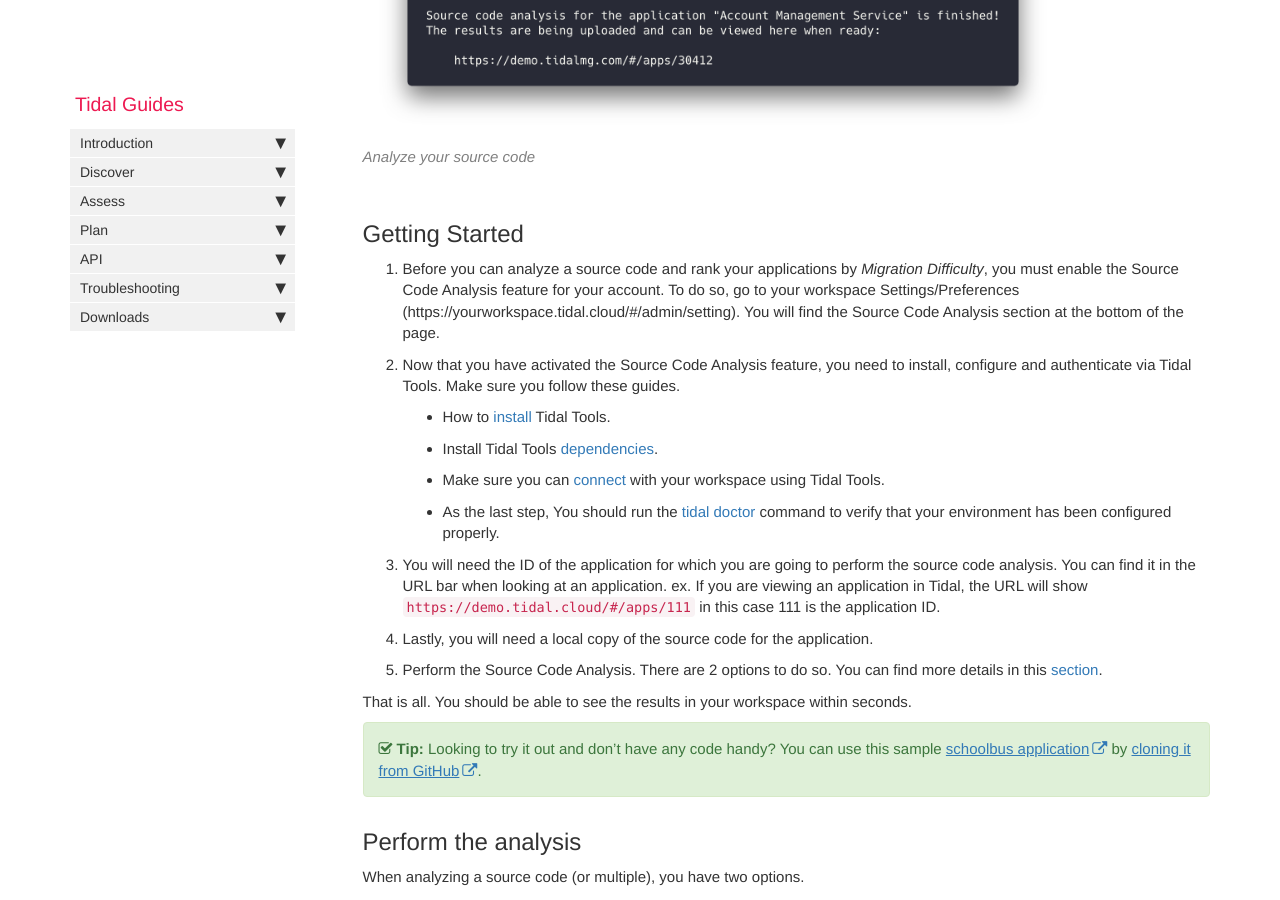
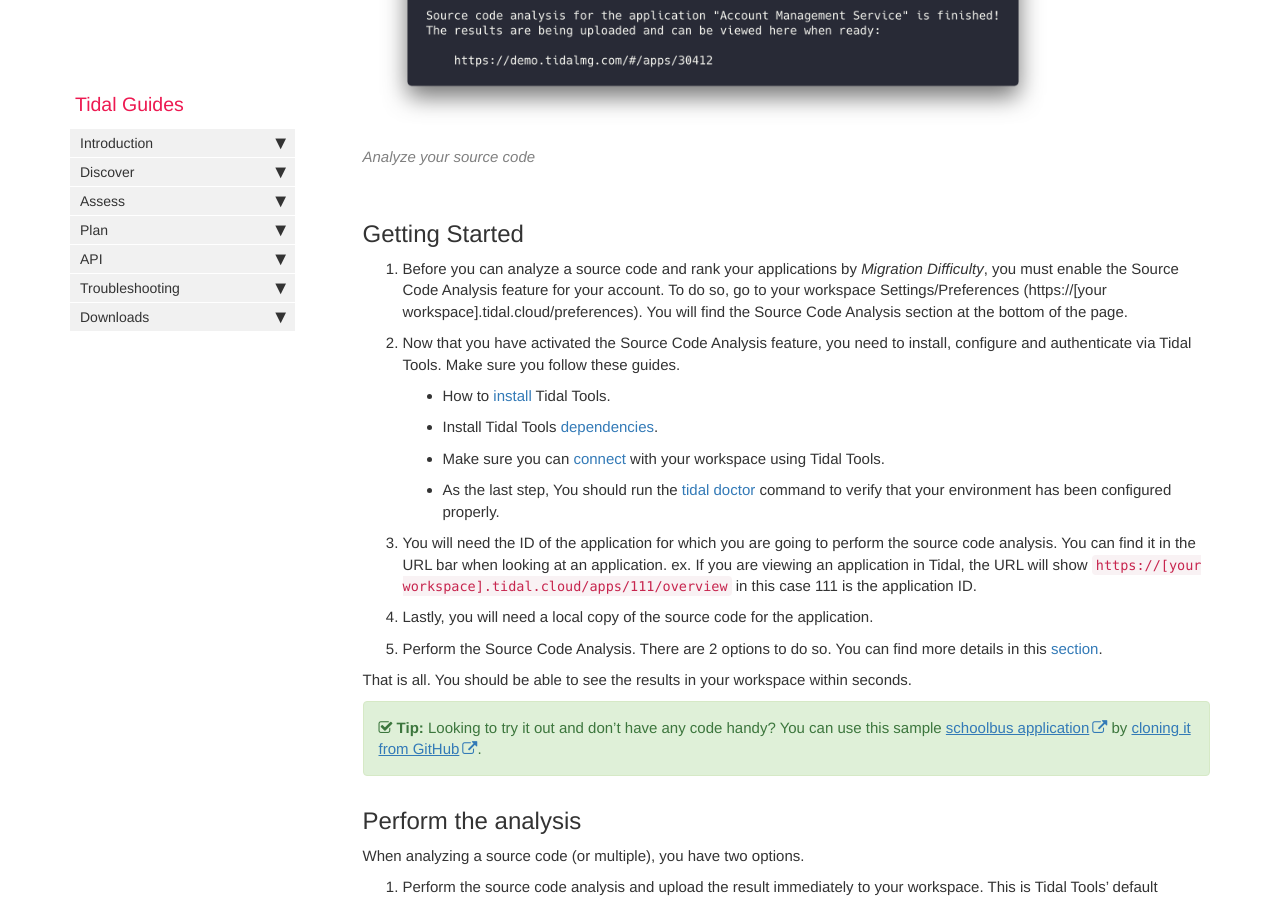
Before and after one commit to tidalmigrations/tidalmigrations.github.io, a Jekyll site: the page built from pages/tidal tools/sourcecode.md, in a window 1280 px wide and 900 px high, scrolled down 1623 px. Built offline with Jekyll 4.4.1, drawn with Linux system fonts in a browser that asks for light colours; nearby versions of some CDN libraries; comment, search, counter and statistics services are not loaded.

Commit message:
Updated analyze source code page

```diff
--- a/pages/tidal tools/sourcecode.md
+++ b/pages/tidal tools/sourcecode.md
@@ -50,7 +50,7 @@ Try it out!
 
 ## Getting Started
 
-1. Before you can analyze a source code and rank your applications by *Migration Difficulty*, you must enable the Source Code Analysis feature for your account. To do so, go to your workspace Settings/Preferences (https://yourworkspace.tidal.cloud/#/admin/setting). You will find the Source Code Analysis section at the bottom of the page.
+1. Before you can analyze a source code and rank your applications by *Migration Difficulty*, you must enable the Source Code Analysis feature for your account. To do so, go to your workspace Settings/Preferences (https://[your workspace].tidal.cloud/preferences). You will find the Source Code Analysis section at the bottom of the page.
 
 2. Now that you have activated the Source Code Analysis feature, you need to install, configure and authenticate via Tidal Tools. Make sure you follow these guides.
   - How to [install](tidal-tools.html#install) Tidal Tools.
@@ -58,7 +58,7 @@ Try it out!
   - Make sure you can [connect](tidal-tools.html#connecting-to-the-api) with your workspace using Tidal Tools.
   - As the last step, You should run the [tidal doctor](troubleshooting.html#tidal-doctor) command to verify that your environment has been configured properly.
 
-3. You will need the ID of the application for which you are going to perform the source code analysis. You can find it in the URL bar when looking at an application. ex. If you are viewing an application in Tidal, the URL will show `https://demo.tidal.cloud/#/apps/111` in this case 111 is the application ID.
+3. You will need the ID of the application for which you are going to perform the source code analysis. You can find it in the URL bar when looking at an application. ex. If you are viewing an application in Tidal, the URL will show `https://[your workspace].tidal.cloud/apps/111/overview` in this case 111 is the application ID.
 
 4. Lastly, you will need a local copy of the source code for the application.
 
```
